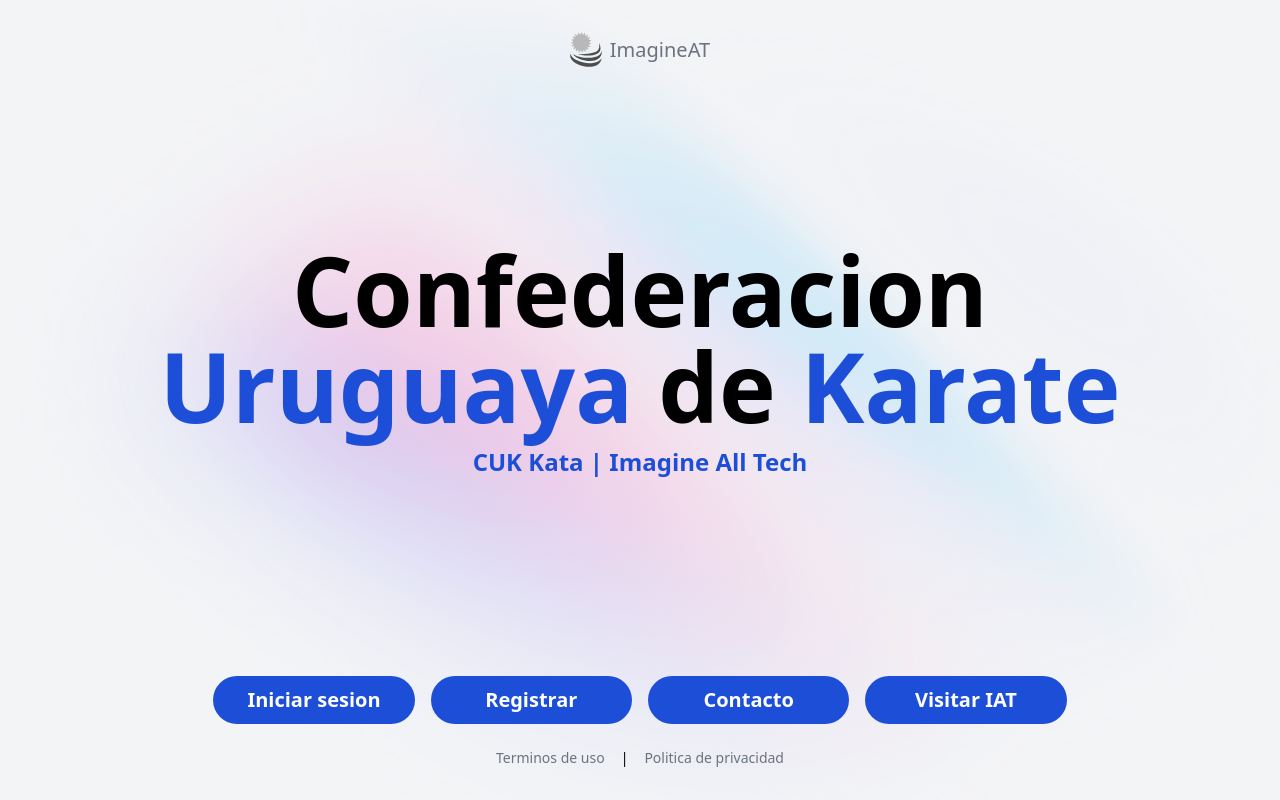
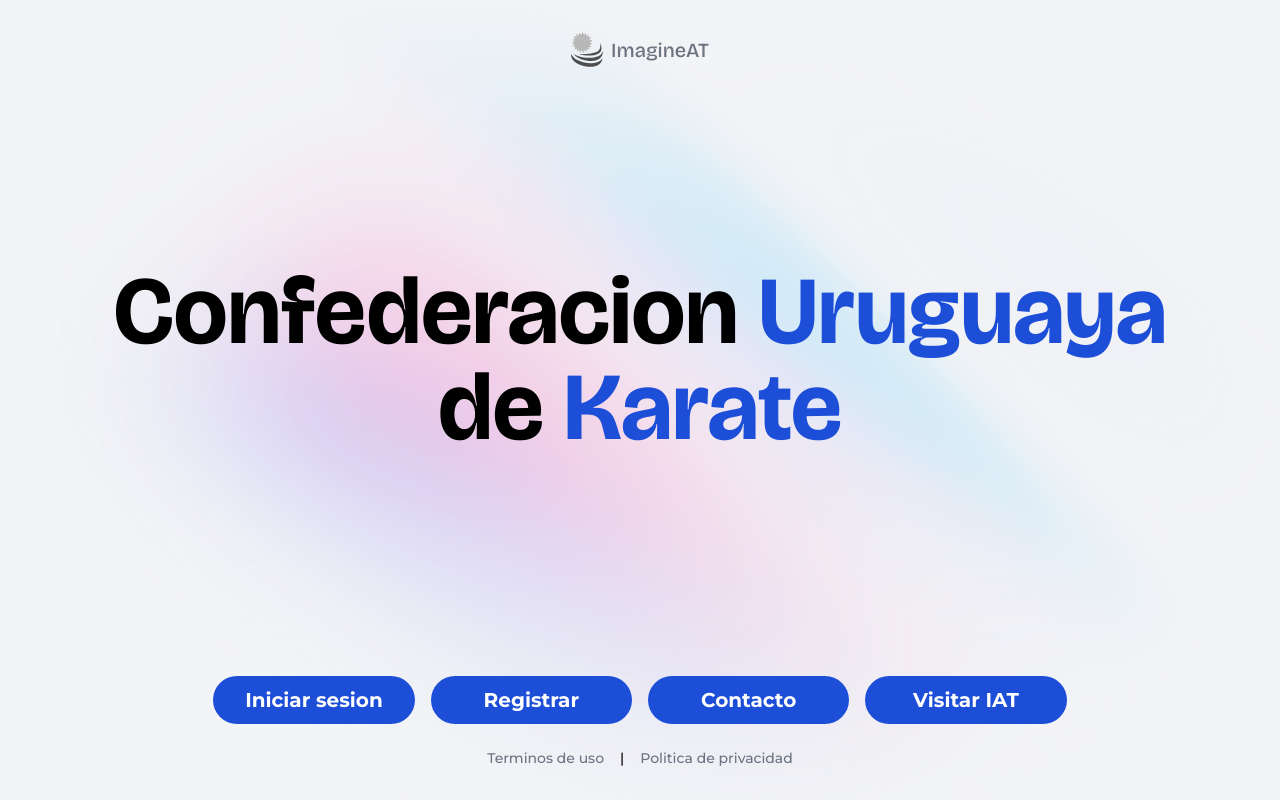
Before and after one commit to ImagineAllTech/Proyecto, a PHP site: page / in a window 1280 px wide. Run offline with PHP 8.4, Linux system fonts and the light colour scheme; some libraries are stand-ins or nearby versions.

Commit message:
Cambios de subtitulo

```diff
--- a/index.php
+++ b/index.php
@@ -6,7 +6,7 @@
     <meta http-equiv="X-UA-Compatible" content="IE=edge">
     <meta name="viewport" content="width=device-width, initial-scale=1.0">
     <link rel="shortcut icon" href="Views/assets/img/Logotype.svg" type="image/x-icon">
-    <link rel="stylesheet" href="Views/assets/css/dashboard.css">
+    <link rel="stylesheet" href="Views/assets/css/normalize.css">
     <link rel="stylesheet" href="Views/assets/css/jueces.css">
     <title>CUK | Inicio</title>
 
@@ -24,7 +24,7 @@
 
             <div class="flex flex-col items-center justify-center w-10/12 gap-3">
                 <h1 class="text-5xl sm:text-7xl md:text-8xl text-center text-black font-semibold font-bricolage">Confederacion <span class="text-blue-700">Uruguaya</span> de <span class="text-blue-700">Karate</span></h1>
-                <p class="font-poppins text-xl md:text-2xl font-semibold text-blue-700">CUK Kata | Imagine All Tech</p>
+                <!-- <p class="font-poppins text-xl md:text-2xl font-semibold text-blue-700">CUK Kata | Imagine All Tech</p> -->
             </div>
 
             <div class="flex flex-col items-center justify-center gap-6 w-full">
```
